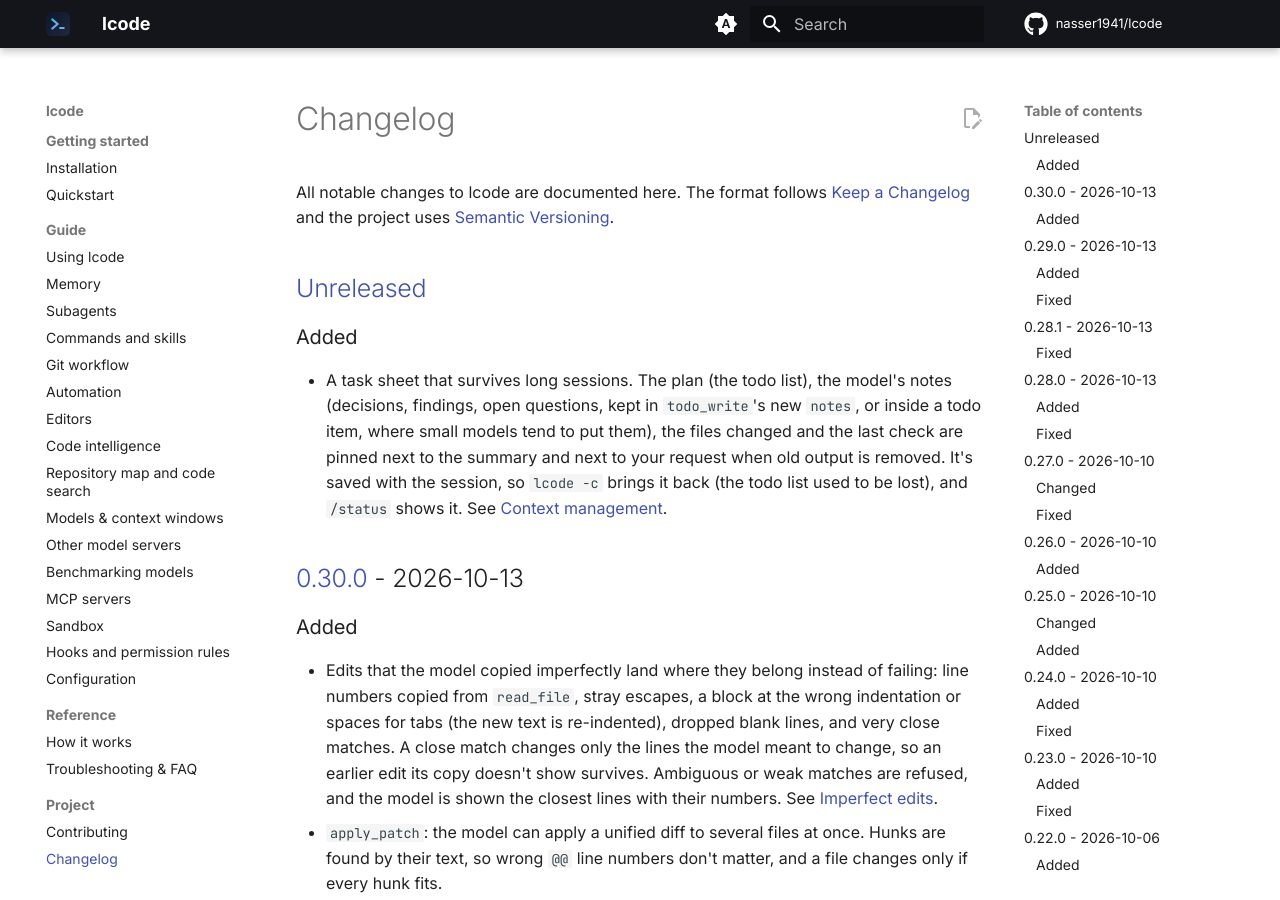
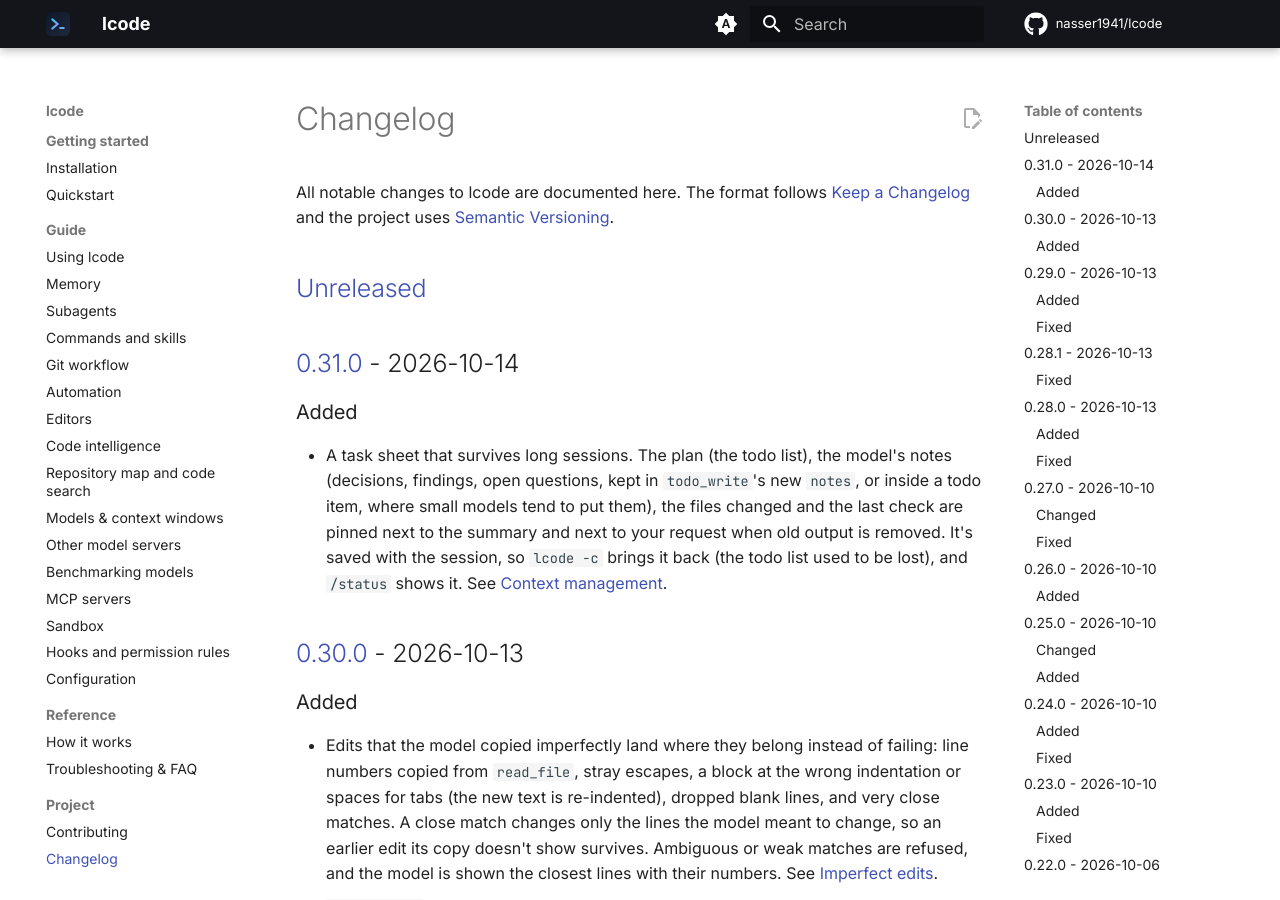
Before and after one commit to nasser1941/lcode, an MkDocs documentation site: the page built from docs/changelog.md, in a window 1280 px wide and 900 px high. Built offline with MkDocs 1.6.1 and Material for MkDocs 9.7.7, drawn with Linux system fonts in a browser that asks for light colours; comment, search, counter and statistics services are not loaded.

Commit message:
Release 0.31.0 (#126)
Co-authored-by: nasser1941 <9349840+nasser1941@users.noreply.github.com>
Co-authored-by: Claude Opus 5.5 <noreply@anthropic.com>

```diff
--- a/CHANGELOG.md
+++ b/CHANGELOG.md
@@ -5,6 +5,8 @@ All notable changes to lcode are documented here. The format follows
 [Semantic Versioning](https://semver.org/).
 
 ## [Unreleased]
+
+## [0.31.0] - 2026-10-14
 
 ### Added
 
@@ -677,7 +679,8 @@ First public release.
 - `AGENTS.md` project instructions and `/init` to generate them.
 - One-line installer for Linux and macOS.
 
-[Unreleased]: https://github.com/nasser1941/lcode/compare/v0.30.0...HEAD
+[Unreleased]: https://github.com/nasser1941/lcode/compare/v0.31.0...HEAD
+[0.31.0]: https://github.com/nasser1941/lcode/compare/v0.30.0...v0.31.0
 [0.30.0]: https://github.com/nasser1941/lcode/compare/v0.29.0...v0.30.0
 [0.29.0]: https://github.com/nasser1941/lcode/compare/v0.28.1...v0.29.0
 [0.28.1]: https://github.com/nasser1941/lcode/compare/v0.28.0...v0.28.1
--- a/src/lcode/__init__.py
+++ b/src/lcode/__init__.py
@@ -3,7 +3,7 @@
 From a program: `from lcode import Session` (see lcode.api).
 """
 
-__version__ = "0.30.0"
+__version__ = "0.31.0"
 
 API = ("Session", "Result", "Options", "SetupError")
 
```
Also changed, not shown: docs/quickstart.md (+1 -1 lines).
